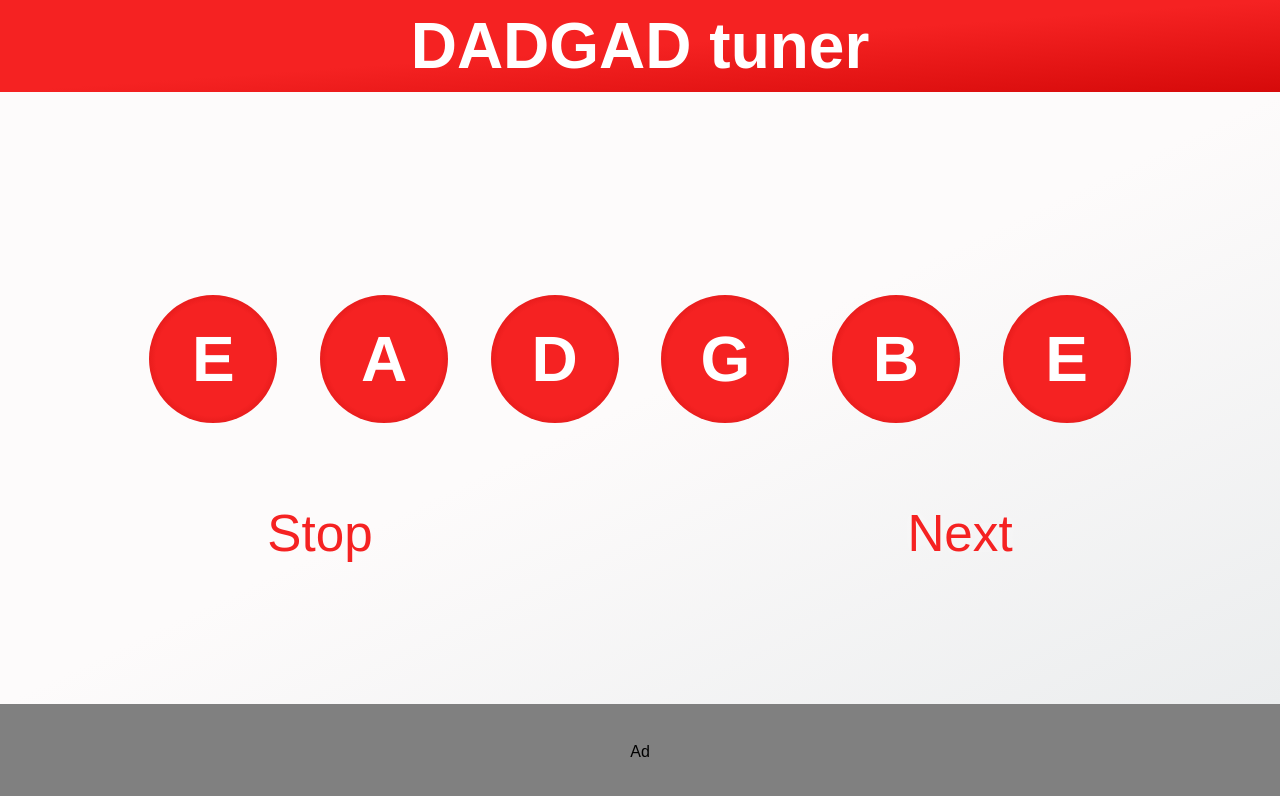
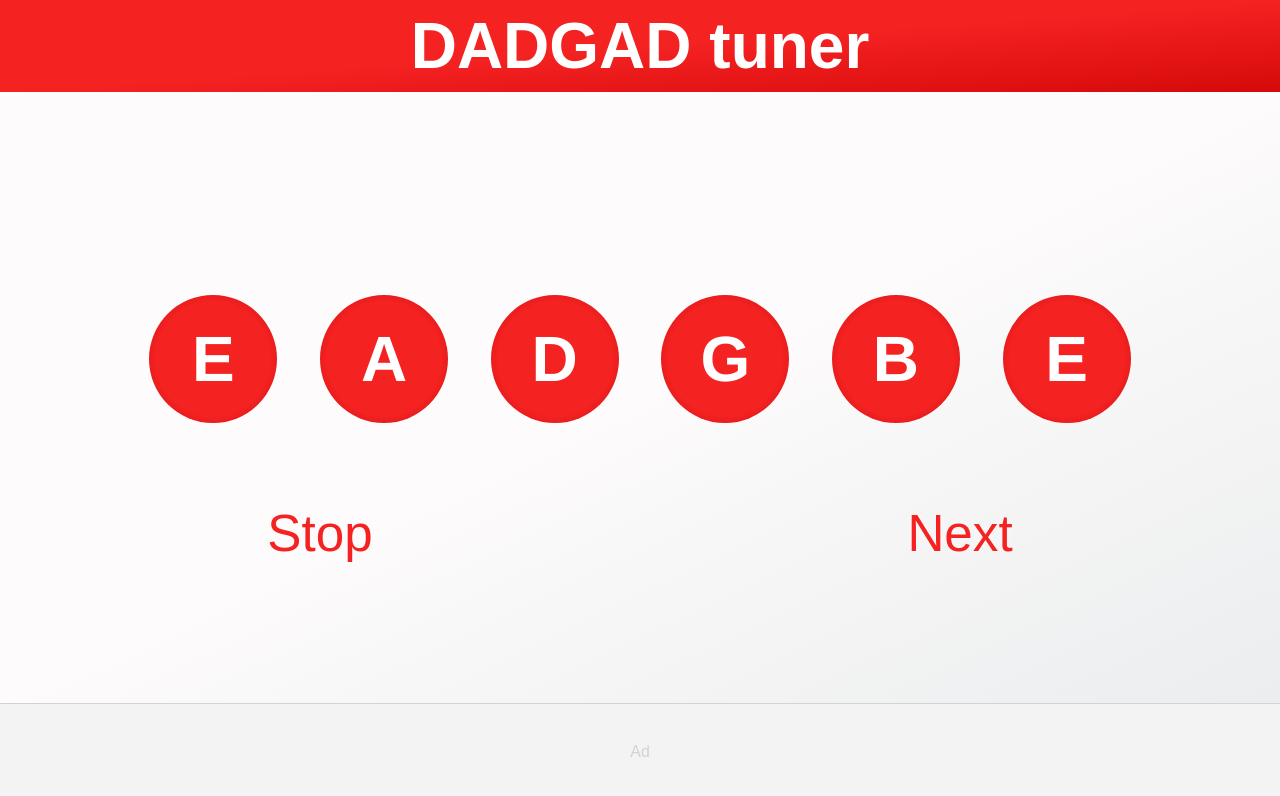
Before and after one commit to Jttpo2/dadgad-tuner, a React (Create React App) app: page / in a window 1280 px wide. Shown: the top 796 px of the page. Built offline with nearby package versions, Linux system fonts and the light colour scheme.

Commit message:
Ad placeholder styling.

```diff
--- a/src/AdComponent.js
+++ b/src/AdComponent.js
@@ -1,4 +1,6 @@
 import React from 'react';
+
+import Colors from './Colors.js';
 
 export default class AdComponent extends React.Component {
   componentDidMount() {
@@ -36,6 +38,8 @@ const styles = {
     flexFlow: 'column nowrap',
     justifyContent: 'center',
     alignItems: 'center',
-    background: 'grey'
+    background: Colors.adBackground,
+    color: Colors.adText,
+    borderTop: '1px solid lightgrey'
   }
 }
--- a/src/Colors.js
+++ b/src/Colors.js
@@ -44,6 +44,7 @@ let usedGradient = gradients.cloudyKnoxville;
 
 const base = {
   primaryColor: '#f52222',
+  textLight: '#ffffff'
   //     // #cc1111
   //     // #f55555,
 }
@@ -53,14 +54,17 @@ const Colors = {
   headerColor1: base.primaryColor,
   headerColor2: Color(base.primaryColor).darken(0.2),
   headerGradientPercentage: '50%',
-  headerTextColor: 'white',
+  headerTextColor: base.textLight,
   stringButtonColor1: base.primaryColor,
   stringButtonColor2: Color(base.primaryColor).darken(0.3),
   stringButtonGradientPercentage: '63%',
+  stringButtonText: base.textLight,
   background1: usedGradient.col1,
   background2: usedGradient.col2,
   bg1GradientPercentage: '50%',
-  controlButtonTextColor: base.primaryColor
+  controlButtonTextColor: base.primaryColor,
+  adBackground: '#f0f0f0cc',
+  adText: 'lightgrey'
 }
 
 if (Object.freeze) Object.freeze(Colors);
--- a/src/StringButton.js
+++ b/src/StringButton.js
@@ -70,7 +70,7 @@ class StringButton extends Component {
       borderRadius: '50%',
       borderStyle: 'none',
 
-      color: 'white',
+      color: Colors.stringButtonText,
       fontFamily: 'helvetica, sans-serif',
 
       transition: 'all ' + transitionTime + 's',
```
